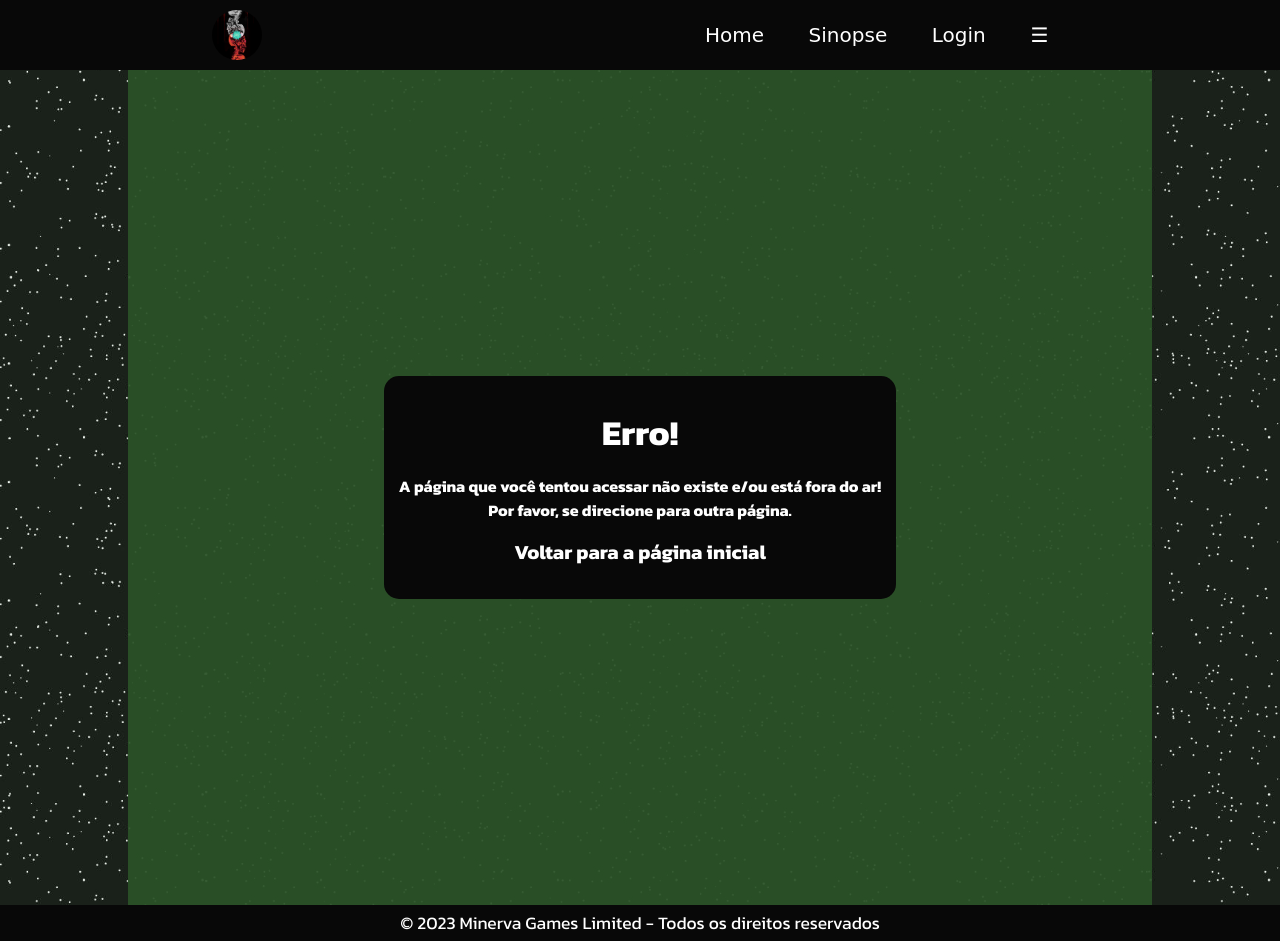
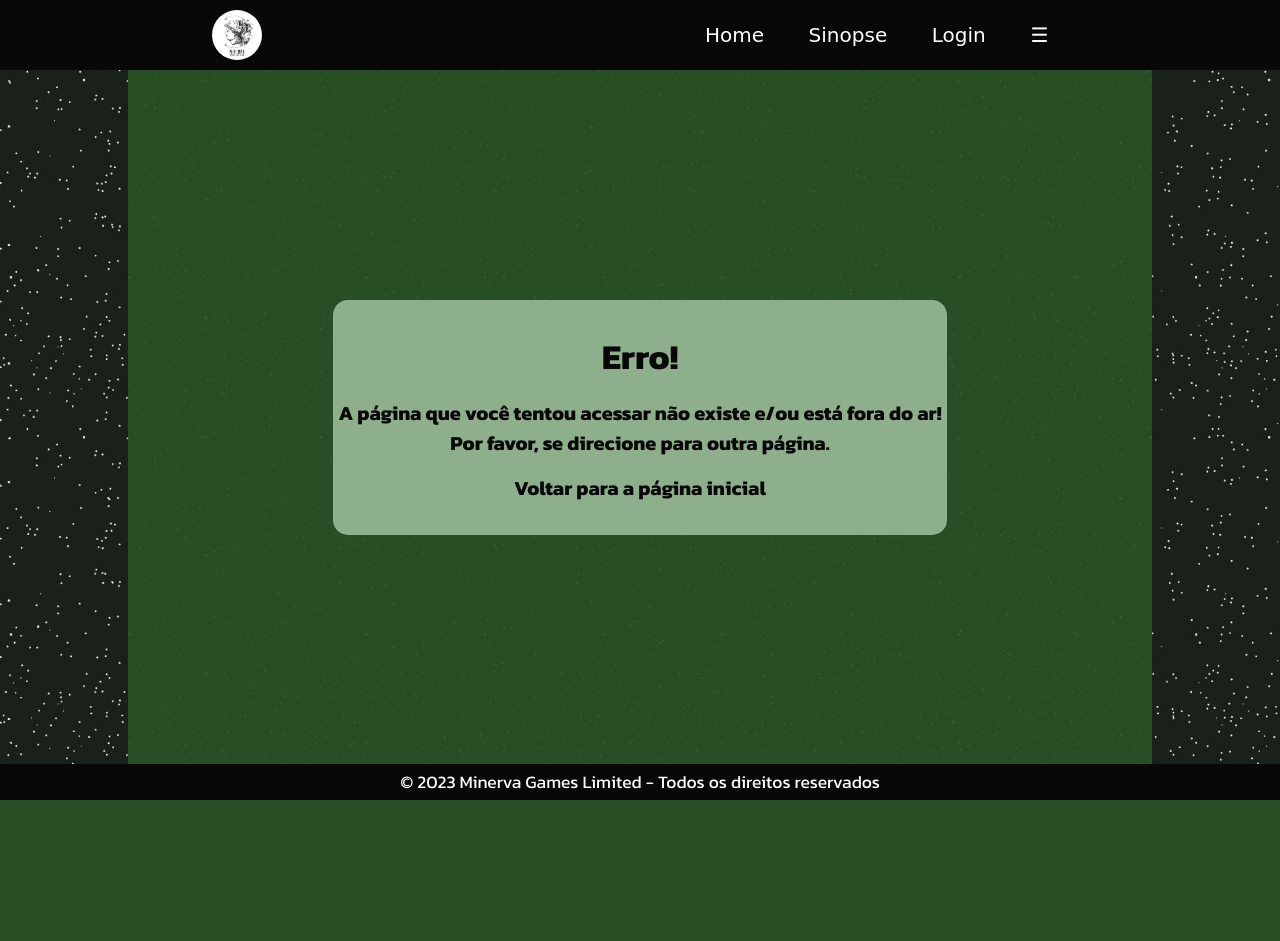
Before and after one commit to felpstired/nekros, a PHP site: page /index.php?page=erro in a window 1280 px wide. After the commit the page ends 800 px from the top, so only its background shows below. Run offline with PHP 8.4, Linux system fonts and the light colour scheme; some web fonts are replaced.

Commit message:
Versão 12

```diff
--- a/NEKROS_SITE/css/style.css
+++ b/NEKROS_SITE/css/style.css
@@ -141,6 +141,7 @@ html, body {
 
 .show {
     display: block;
+
 }
 
 .footer {
@@ -191,6 +192,12 @@ html, body {
     padding: 30px;
     align-items: center;
     border-radius: 8px;
+}
+
+@media only screen and (min-width: 601px) {
+    .loginf {
+        margin: 15px;
+    }
 }
 
 @media only screen and (max-width: 601px) {
@@ -302,6 +309,12 @@ html, body {
     padding: 30px;
     align-items: center;
     border-radius: 8px;
+}
+
+@media only screen and (min-width: 601px) {
+    .cadastrof {
+        margin: 15px;
+    }
 }
 
 @media only screen and (max-width: 601px) {
@@ -967,18 +980,26 @@ html, body {
 
 .erro {
     text-align: center;
-    padding-top: 306px;
-    padding-bottom: 306px;
+    display: flex;
+    justify-content: space-around;
+    height: 100%;
+    align-items: center;
 }
 
 .errod {
-    width: 50%;
-    margin: auto;
-    background-color: #080808;
-    color: #FFFFFF;
+    width: 60%;
+    margin: 15px;
+    background-color: #8eaf8c;
+    color: #080808;
     padding-top: 30px;
     padding-bottom: 30px;
     border-radius: 15px;
+}
+
+@media only screen and (max-width: 601px) {
+    .errod {
+        width: 90%;
+    }
 }
 
 .errod h1 {
@@ -986,15 +1007,37 @@ html, body {
     padding-bottom: 15px;
 }
 
+@media only screen and (max-width: 601px) {
+    .errod h1 {
+        font-size: 30px;
+    }
+}
+
+.errod h4 {
+    font-size: 20px;
+}
+
 .errod h4 {
     padding-bottom: 15px;
 }
 
+@media only screen and (max-width: 601px) {
+    .errod h4 {
+        font-size: 15px;
+    }
+}
+
 .errod a {
     text-decoration: none;
-    color: #FFFFFF;
+    color: #080808;
     font-weight: 700;
     font-size: 20px;
+}
+
+@media only screen and (max-width: 601px) {
+    .errod a {
+        font-size: 17px;
+    }
 }
 
 .errod a::after {
@@ -1014,3 +1057,9 @@ html, body {
 .errod a:hover::after {
     width: 40%;
 }
+
+@media only screen and (max-width: 601px) {
+    .errod a:hover::after {
+        width: 60%;
+    }
+}
--- a/NEKROS_SITE/erro.php
+++ b/NEKROS_SITE/erro.php
@@ -1,9 +1,11 @@
 <section class="erro">
     <div class="errod">
-        <h1>Erro!</h1>
-        <h4>A página que você tentou acessar não existe e/ou está fora do ar!
-        </br>
-        Por favor, se direcione para outra página.</h4>
-        <a href="./index.php">Voltar para a página inicial</a>
+        <div class="errod2">
+            <h1>Erro!</h1>
+            <h4>A página que você tentou acessar não existe e/ou está fora do ar!
+            </br>
+            Por favor, se direcione para outra página.</h4>
+            <a href="./index.php">Voltar para a página inicial</a>
+        </div>
     </div>
 </section>
--- a/NEKROS_SITE/index.php
+++ b/NEKROS_SITE/index.php
@@ -36,7 +36,7 @@
         <nav class="navb">
             <div class="av1">
                 <div class="logoimg">
-                    <a href="index.php"><img class="logo" src="./css/img/LOGO/NEKROS/nekros.jpg" alt=""></a>
+                    <a href="index.php"><img class="logo" src="./css/img/LOGO/MINERVA/mg.jpg" alt=""></a>
                     <!-- <img src="./img/logo.jpg" alt=""> -->
                 </div>
             </div>
```
